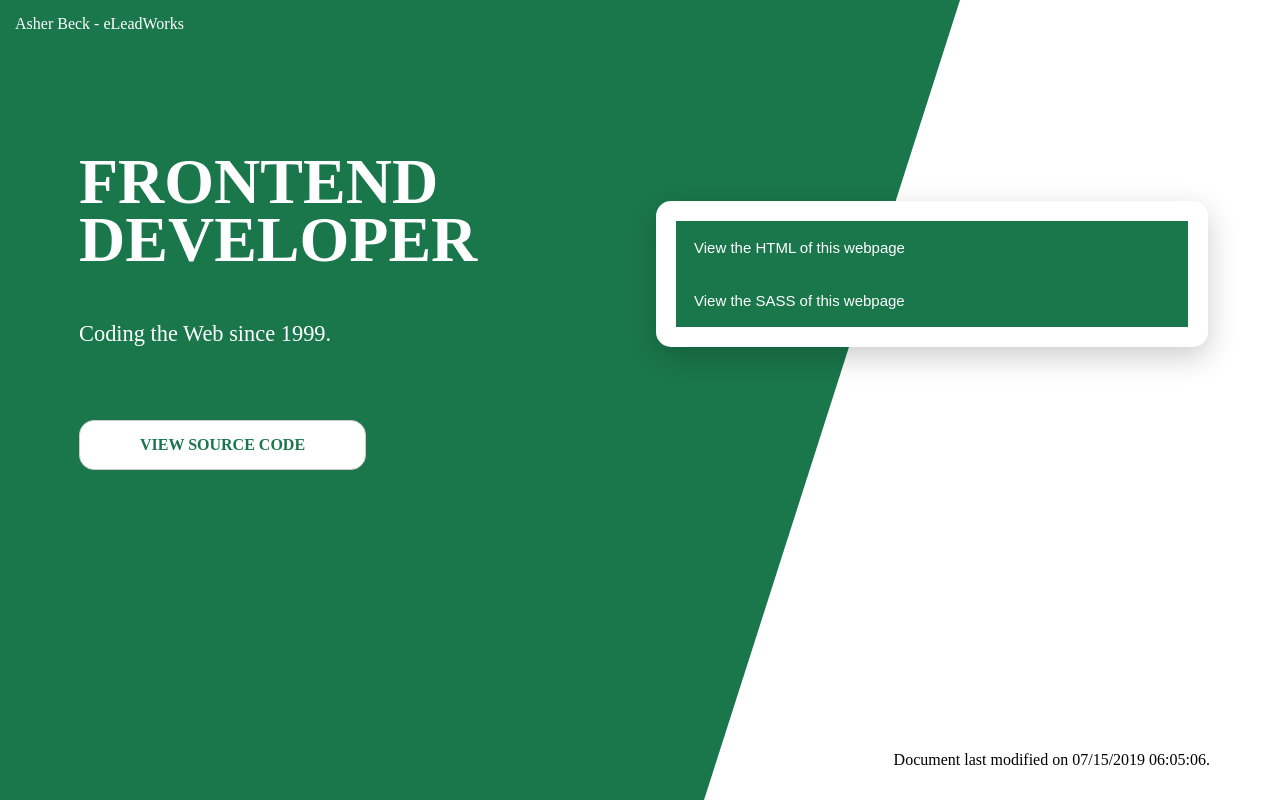
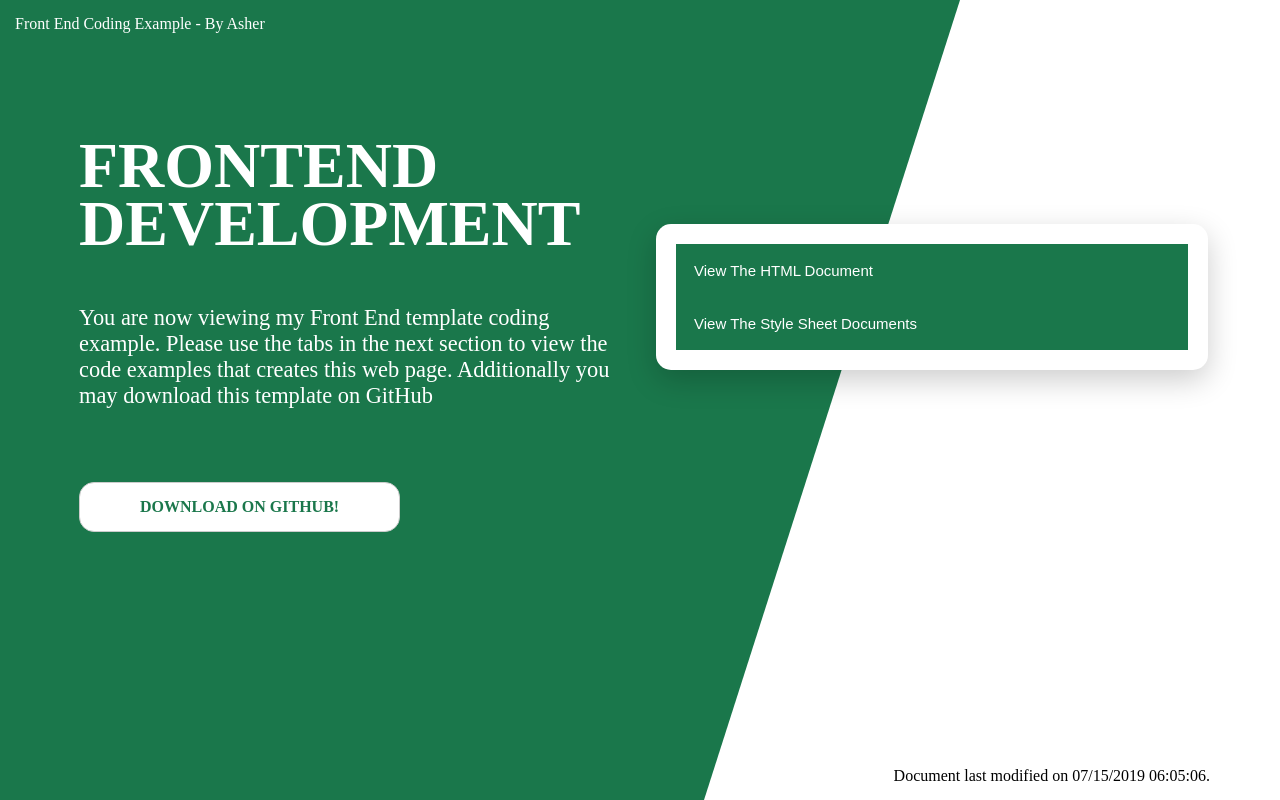
Before and after one commit to eLeadWorks/frontend-example, a plain HTML site: page index.html in a window 1280 px wide. Drawn offline with Linux system fonts and the light colour scheme.

Commit message:
Update index.html

```diff
--- a/index.html
+++ b/index.html
@@ -4,35 +4,36 @@
     <meta charset="UTF-8">
     <meta name="viewport" content="width=device-width, initial-scale=1.0">
     <meta http-equiv="X-UA-Compatible" content="ie=edge">
-    <title>Asher Beck - eLeadWorks</title>
+    <title>Front End Coding Example - By Asher</title>
     <meta name="description" content="Frontend Developer, Asher Beck's hand coded webpage">
     <link rel="stylesheet" href="css/main.css">
 </head>
 <body>
     <div id="bg"></div>
     <header>
-        <p id="title"></p>
-        <script>document.getElementById("title").innerHTML = document.title;</script>
+        <div id="title"><script>document.getElementById("title").innerHTML = document.title;</script></div>
     </header>
     <main>
     <section id="primary">
-            <h1>Frontend Developer</h1>
-            <p>Coding the Web since 1999.</p>
-            <a href="https://github.com/eLeadWorks/frontend-example.git">View source code</a>
+        <h1>Frontend Development</h1>
+        <p>You are now viewing my Front End template coding example.
+            Please use the tabs in the next section to view the code examples that creates this web page.
+            Additionally you may download this template on GitHub</p>
+        <a href="https://github.com/eLeadWorks/frontend-example.git">Download on GitHub!</a>
     </section>
     <section id="card">
-            <button class="accordion">View the HTML of this webpage</button>
+        <button class="accordion">View The HTML Document</button>
         <div class="panel">
-            <p><script src="https://gist.github.com/eLeadWorks/1871e405b09aa283ebe8748ebc10a70f.js"></script></p>
+        <p><script src="https://gist.github.com/eLeadWorks/1471d88f208697a6188a9171d1a6ea20.js"></script></p>
         </div>
-            <button class="accordion">View the SASS of this webpage</button>
+        <button class="accordion">View The Style Sheet Documents</button>
         <div class="panel">
-            <p><script src="https://gist.github.com/eLeadWorks/8980a51f63dda297fd8912d02217dc88.js"></script></p>
+        <p><script src="https://gist.github.com/eLeadWorks/f4813b9653ee6db00684be3ee3d6b202.js"></script></script></p>
         </div>
     </section>
     </main>
     <footer>
-        <p class="last-modified">Document last modified on <span id="last_modified"></span>.</p>
+        <div class="last-modified">Document last modified on <span id="last_modified"></span>.</div>
         <script>
         document.getElementById("last_modified").innerHTML = document.lastModified;
         </script>
```
Lines whose indentation alone changed are shown as unchanged.
